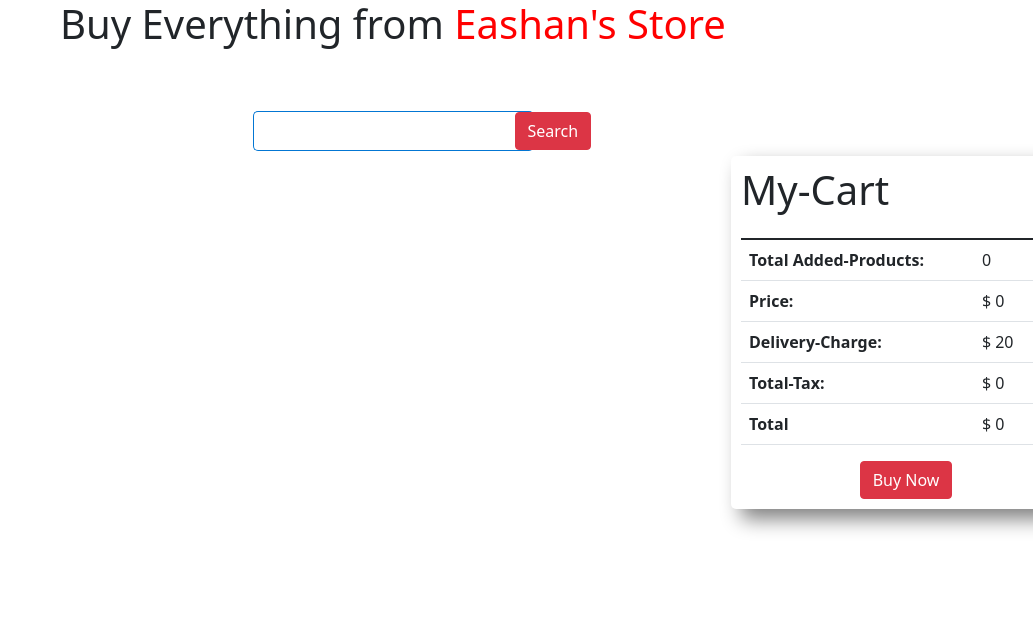
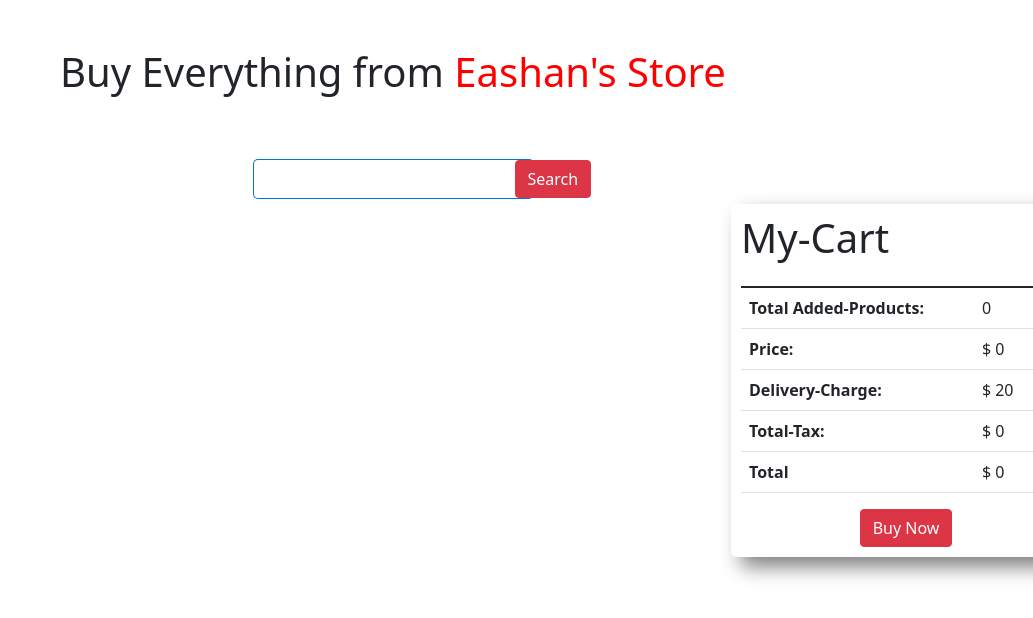
Before and after one commit to Eashan61/Ranga-Store-Website, a plain HTML site: page index.html in a window 1280 px wide. Shown: the whole page, without its empty margins (247-1280 px from the left). Drawn offline with nearby package versions, Linux system fonts and the light colour scheme; no server answers.

Commit message:
final touch

```diff
--- a/index.html
+++ b/index.html
@@ -20,7 +20,7 @@
 <body>
   <header></header>
   <main class="main">
-    <h1 class="text-center">Buy Everything from <span style="color: red;">Eashan's Store</span> </h1>
+    <h1 class="text-center pt-5">Buy Everything from <span style="color: red;">Eashan's Store</span> </h1>
     <div class="search-field ">
       <div class="search-box ">
         <input id="input-field" class="search-field" type="text" />
```
